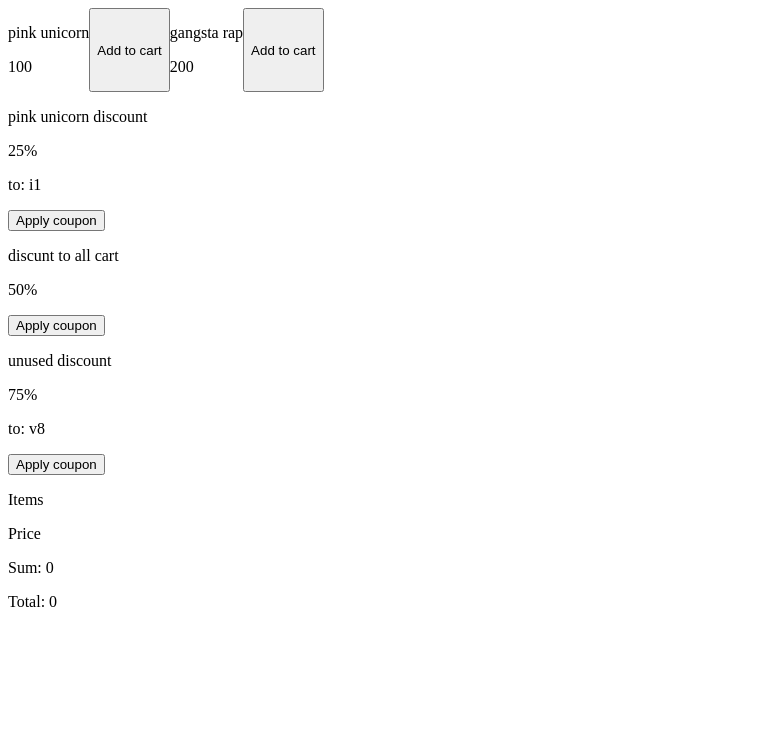
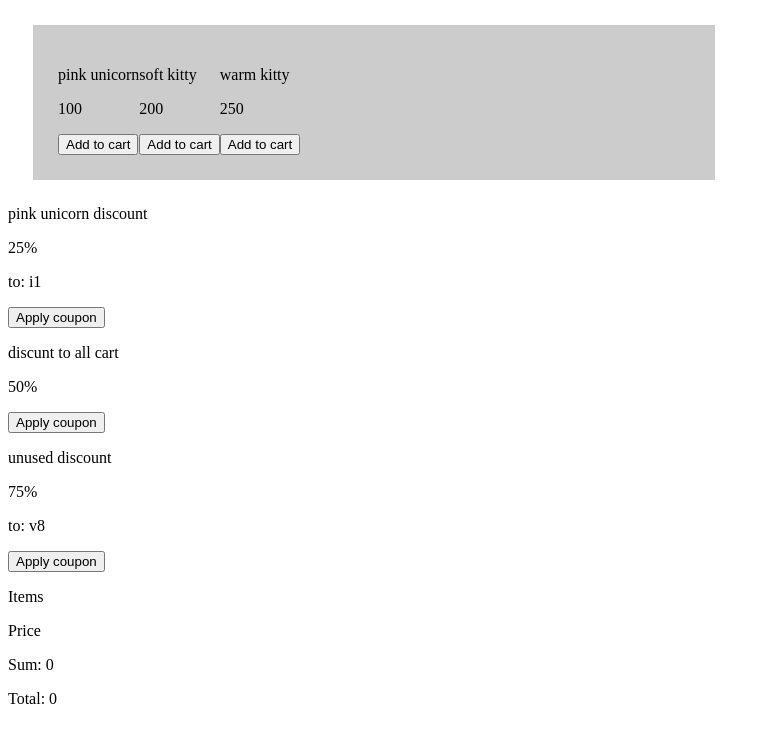
Before and after one commit to Son-tsss/shopping_cart, a React app: page / in a window 1280 px wide. Shown: the whole page, without its empty margins (0-770 px from the left). Built offline with nearby package versions, Linux system fonts and the light colour scheme.

Commit message:
new files

```diff
--- a/src/products/index.js
+++ b/src/products/index.js
@@ -9,7 +9,14 @@ export default [
         id: "i2",
         price: 200,
         info: {
-            name: "gangsta rap"
+            name: "soft kitty"
+        }
+    },
+    {
+        id: "i3",
+        price: 250,
+        info: {
+            name: "warm kitty"
         }
     }
 ]
--- a/src/styles.css
+++ b/src/styles.css
@@ -1,7 +1,7 @@
-.products-list{
+.products-list, coupons-list{
     display: flex;
+    background: #cccccc;
+    width: 50%;
+    padding: 25px;
+    margin: 25px;
 }
-
-.products-list-item{
-    display: inline-flex;
-}
```
Also changed, not shown: dist/bundle.js, dist/styles.css.
